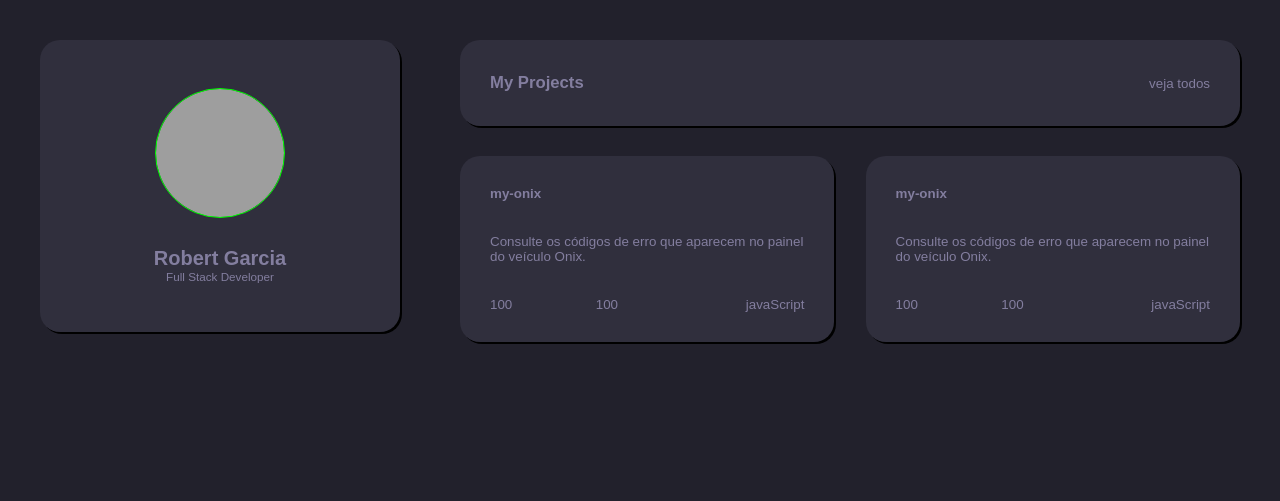
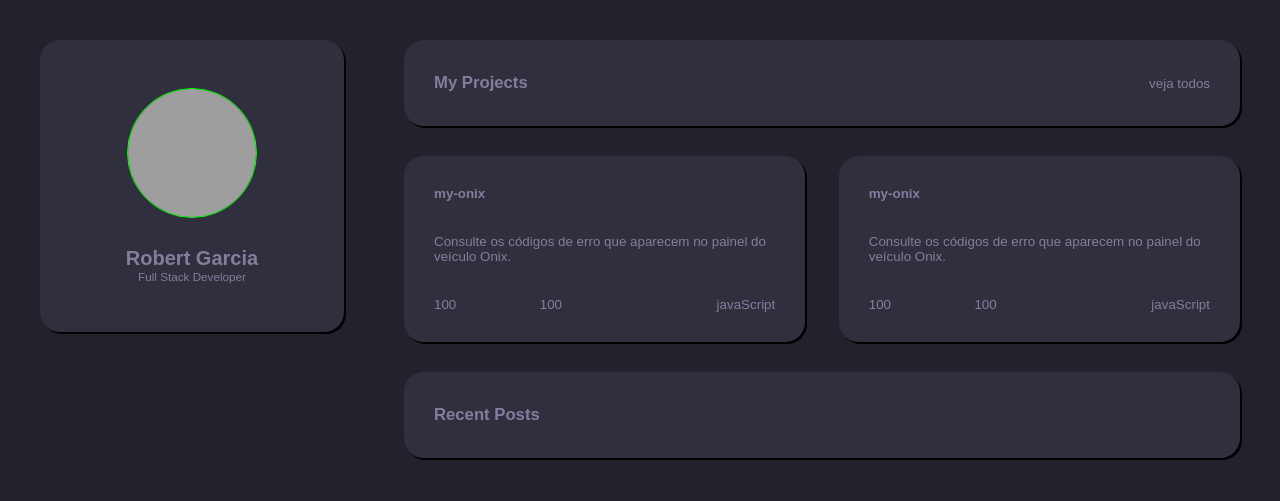
Before and after one commit to Rob30Garcia/desafio-portfolio, a plain HTML site: page index.html in a window 1280 px wide. Drawn offline with Linux system fonts and the light colour scheme; grey boxes are pictures that could not be loaded.

Commit message:
fix: cards alignment

```diff
--- a/index.html
+++ b/index.html
@@ -25,7 +25,7 @@
 
   <main>
 
-    <div class="my-projects">
+    <div class="title">
       <p>My Projects</p>
       <a href="#">veja todos</a>
     </div>
@@ -75,7 +75,10 @@
       </div>
     </div>
 
-
+    <div class="title">
+      <p>Recent Posts</p>
+      <div></div>
+    </div>
 
   </main>
 </body>
--- a/style.css
+++ b/style.css
@@ -27,7 +27,6 @@
 body {
   background-color: var(--body-bg-color);
   color: var(--text-color);
-  padding: 40px;
 
   display: flex;
   flex-direction: row;
@@ -51,6 +50,7 @@ a {
 
 .sidebar {
   width: 30%;
+  padding: 40px;
 
   display: flex;
   justify-content:center;
@@ -97,17 +97,19 @@ main {
 /* main */
 main {
   padding-left: 60px;
+  padding: 10px 40px 40px 20px;
 }
 
 /* My Projects */
 
-.my-projects {
+.title {
   width: 100%;
   height: 86px;
   background-color: var(--bg-cards);
   border-radius: 20px;
   box-shadow: 2px 2px black;
   padding: 30px;
+  margin-top: 30px;
 
   display: flex;
   flex-direction: row;
@@ -115,7 +117,7 @@ main {
   align-items: center;
 }
 
-.my-projects p {
+.title p {
   font-size: 1.25rem;
   font-weight: bold;
   line-height: 0.375rem;
```
